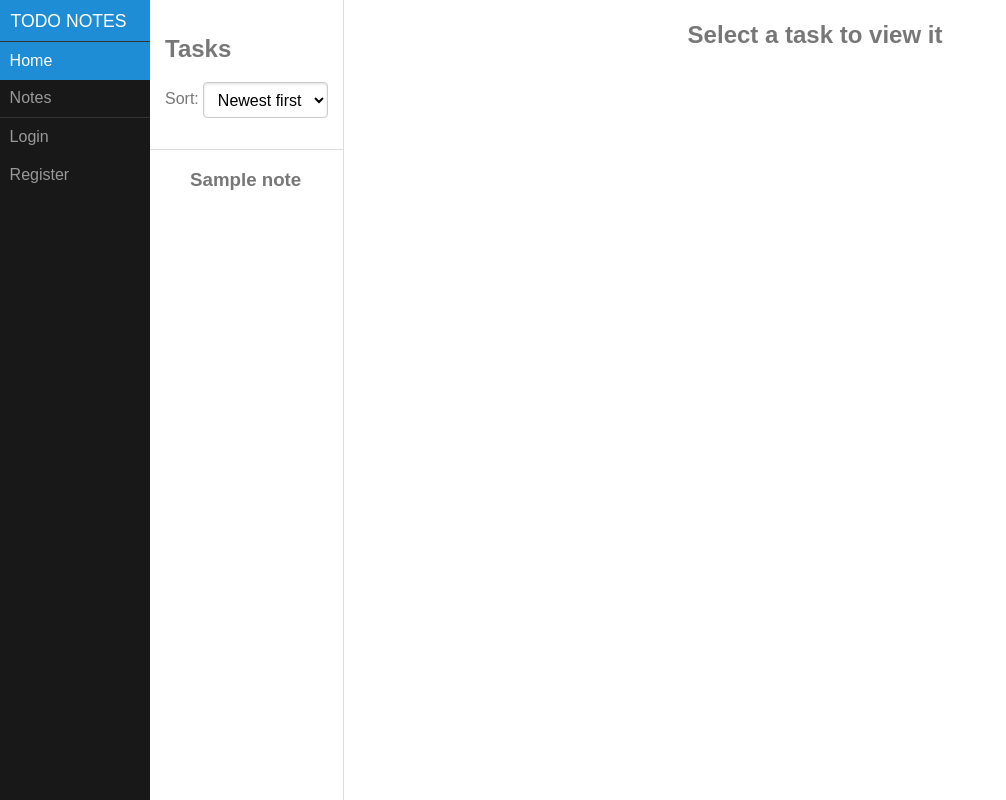
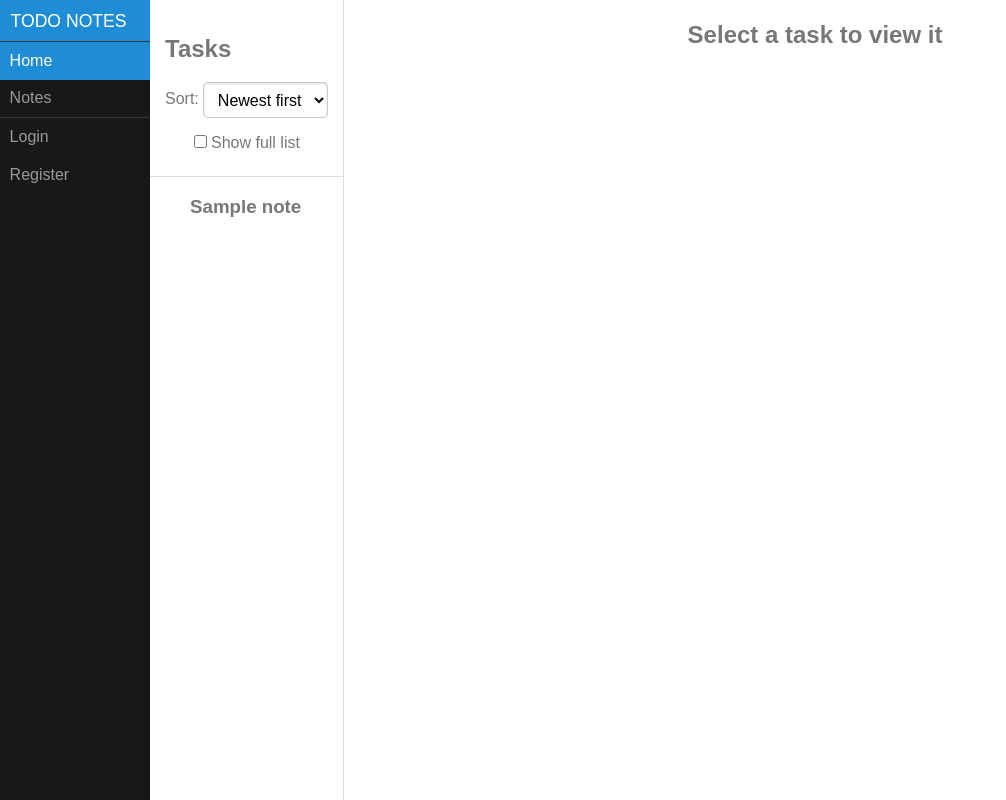
Before and after one commit to Mozzo1000/todo_notes, a Flask app: page /notes in a window 1280 px wide. Shown: the whole page, without its empty margins (0-1006 px from the left). Run offline with Flask 2, Linux system fonts and the light colour scheme; tables that the repository leaves empty hold one stand-in row (values such as "Sample post"); some libraries are stand-ins or nearby versions.

Commit message:
Add show full list option to task list

```diff
--- a/app/routes.py
+++ b/app/routes.py
@@ -56,21 +56,32 @@ def register():
 def notes():
     page = request.args.get('page', 1, type=int)
     sort = request.args.get('sort', 'new', type=str)
+    list = request.args.get('list', 'basic', type=str)
 
     if sort == 'new':
-        notes = Notes.query.order_by(Notes.created_at.desc()).paginate(
-            page, app.config['NOTES_PER_PAGE'], False)
+        if list == 'full':
+            notes = Notes.query.order_by(Notes.created_at.desc()).all()
+        else:
+            notes = Notes.query.order_by(Notes.created_at.desc()).paginate(
+                page, app.config['NOTES_PER_PAGE'], False)
     elif sort == 'old':
-        notes = Notes.query.order_by(Notes.created_at.asc()).paginate(
-            page, app.config['NOTES_PER_PAGE'], False)
-
-    next_url = url_for('notes', page=notes.next_num) \
-        if notes.has_next else None
-    prev_url = url_for('notes', page=notes.prev_num) \
-        if notes.has_prev else None
-
+        if list == 'full':
+            notes = Notes.query.order_by(Notes.created_at.asc()).all()
+        else:
+            notes = Notes.query.order_by(Notes.created_at.asc()).paginate(
+                page, app.config['NOTES_PER_PAGE'], False)
+    if list != 'full':
+        next_url = url_for('notes', page=notes.next_num) \
+            if notes.has_next else None
+        prev_url = url_for('notes', page=notes.prev_num) \
+            if notes.has_prev else None
+        bypass_notes = notes.items
+    else:
+        bypass_notes = notes
+        next_url = None
+        prev_url = None
     return render_template('notes.html', title="Notes",
-                           notes=notes.items, next_url=next_url, prev_url=prev_url,
+                           notes=bypass_notes, next_url=next_url, prev_url=prev_url,
                            request=request)
 
 
--- a/app/templates/notes.html
+++ b/app/templates/notes.html
@@ -11,6 +11,8 @@
                             <option value="/notes?sort=new">Newest first<option>
                             <option value="/notes?sort=old">Oldest first<option>
                         </select></p>
+                        <label for="show-full" class="pure-checkbox">
+                        <input type="checkbox" id="show-full" onclick="change_list();" /> Show full list</label>
                     </form>
                 {% elif individual_note %}
                     <h2>Options</h2>
@@ -51,4 +53,24 @@
             </div>
         {% endif %}
     </div>
+
+    <script>
+        var url = new URL(window.location.href);
+        if (url.searchParams.get('list') == 'full') {
+            document.getElementById('show-full').checked = true;
+        } else {
+            document.getElementById('show-full').checked = false;
+        }
+        function change_list() {
+            if (document.getElementById('show-full').checked) {
+                url.searchParams.set('list', 'full');
+                window.location.href = url;
+            } else {
+                url.searchParams.set('list', 'basic');
+                window.location.href = url;
+                document.getElementById('show-full').checked = false
+            }
+        }
+    </script>
+
 {% endblock %}
```
